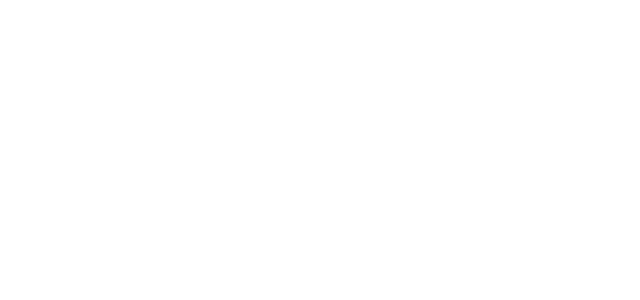
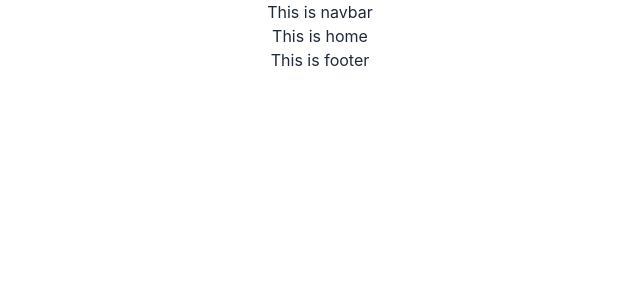
Before and after one commit to hachinrayhan/used-products-resale-client, a React (Create React App) app: page / in a window 1280 px wide. Shown: the top 300 px of the page, without its empty margins (320-960 px from the left). Built offline with nearby package versions, Linux system fonts and the light colour scheme.

Commit message:
layout and router created

```diff
--- a/package.json
+++ b/package.json
@@ -9,6 +9,7 @@
     "daisyui": "^2.42.1",
     "react": "^18.2.0",
     "react-dom": "^18.2.0",
+    "react-hot-toast": "^2.4.0",
     "react-router-dom": "^6.4.3",
     "react-scripts": "5.0.1",
     "web-vitals": "^2.1.4"
--- a/public/index.html
+++ b/public/index.html
@@ -1,14 +1,12 @@
 <!DOCTYPE html>
 <html lang="en">
+
 <head>
   <meta charset="utf-8" />
   <link rel="icon" href="%PUBLIC_URL%/favicon.ico" />
   <meta name="viewport" content="width=device-width, initial-scale=1" />
   <meta name="theme-color" content="#000000" />
-    <meta
-      name="description"
-      content="Web site created using create-react-app"
-    />
+  <meta name="description" content="Web site created using create-react-app" />
   <link rel="apple-touch-icon" href="%PUBLIC_URL%/logo192.png" />
   <!--
       manifest.json provides metadata used when your web app is installed on a
@@ -24,8 +22,9 @@
       work correctly both with client-side routing and a non-root public URL.
       Learn how to configure a non-root public URL by running `npm run build`.
     -->
-    <title>React App</title>
+  <title>Buy&Sell-UsedPhones</title>
 </head>
+
 <body>
   <noscript>You need to enable JavaScript to run this app.</noscript>
   <div id="root"></div>
@@ -40,4 +39,5 @@
       To create a production bundle, use `npm run build` or `yarn build`.
     -->
 </body>
+
 </html>
--- a/src/App.js
+++ b/src/App.js
@@ -1,9 +1,15 @@
+import { Toaster } from 'react-hot-toast';
+import { RouterProvider } from 'react-router-dom';
 import './App.css';
+import { router } from './routes/Routes';
+
+
 
 function App() {
   return (
-    <div className="App">
-
+    <div className="App max-w-[95%] lg:max-w-screen-xl mx-auto">
+      <RouterProvider router={router}></RouterProvider>
+      <Toaster />
     </div>
   );
 }
--- /dev/null
+++ b/src/layouts/Main.js
@@ -0,0 +1,16 @@
+import React from 'react';
+import { Outlet } from 'react-router-dom';
+import Footer from '../pages/shared/Footer';
+import Navbar from '../pages/shared/Navbar';
+
+const Main = () => {
+    return (
+        <div>
+            <Navbar></Navbar>
+            <Outlet></Outlet>
+            <Footer></Footer>
+        </div>
+    );
+};
+
+export default Main;
--- /dev/null
+++ b/src/pages/Home.js
@@ -0,0 +1,11 @@
+import React from 'react';
+
+const Home = () => {
+    return (
+        <div>
+            <h2>This is home</h2>
+        </div>
+    );
+};
+
+export default Home;
--- /dev/null
+++ b/src/pages/shared/Footer.js
@@ -0,0 +1,11 @@
+import React from 'react';
+
+const Footer = () => {
+    return (
+        <div>
+            <h2>This is footer</h2>
+        </div>
+    );
+};
+
+export default Footer;
--- /dev/null
+++ b/src/pages/shared/Navbar.js
@@ -0,0 +1,11 @@
+import React from 'react';
+
+const Navbar = () => {
+    return (
+        <div>
+            <h2>This is navbar</h2>
+        </div>
+    );
+};
+
+export default Navbar;
--- /dev/null
+++ b/src/routes/Routes.js
@@ -0,0 +1,16 @@
+import { createBrowserRouter } from "react-router-dom";
+import Main from "../layouts/Main";
+import Home from "../pages/Home";
+
+export const router = createBrowserRouter([
+    {
+        path: '/',
+        element: <Main></Main>,
+        children: [
+            {
+                path: '/',
+                element: <Home></Home>
+            },
+        ]
+    }
+]);
```
Also changed, not shown: 2 other files (tests, documents, lock files or other folders). Lines whose indentation alone changed are shown as unchanged.
